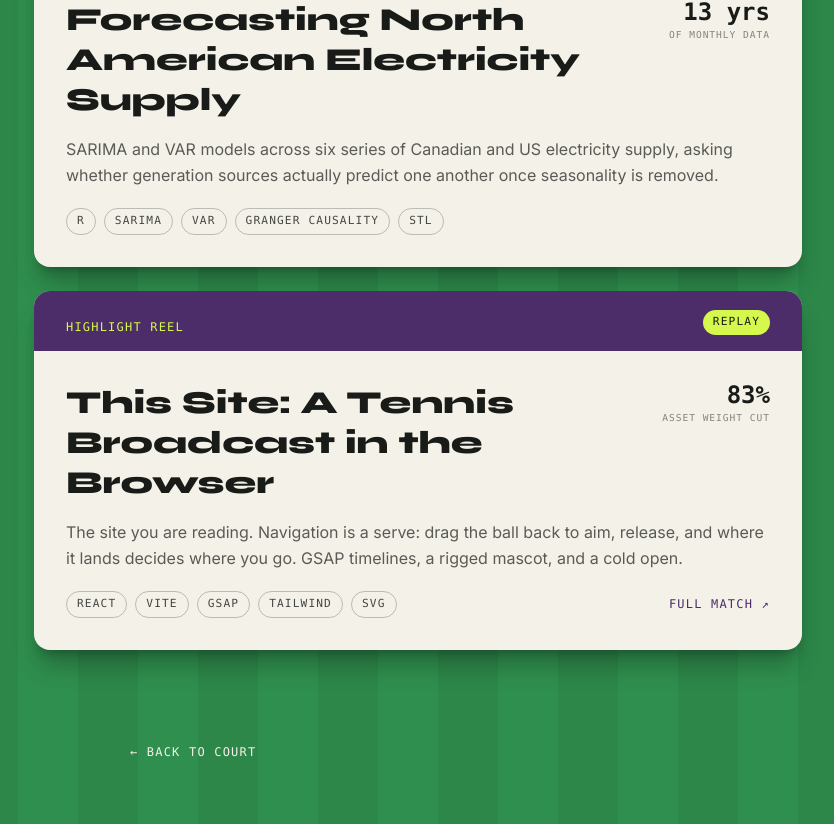
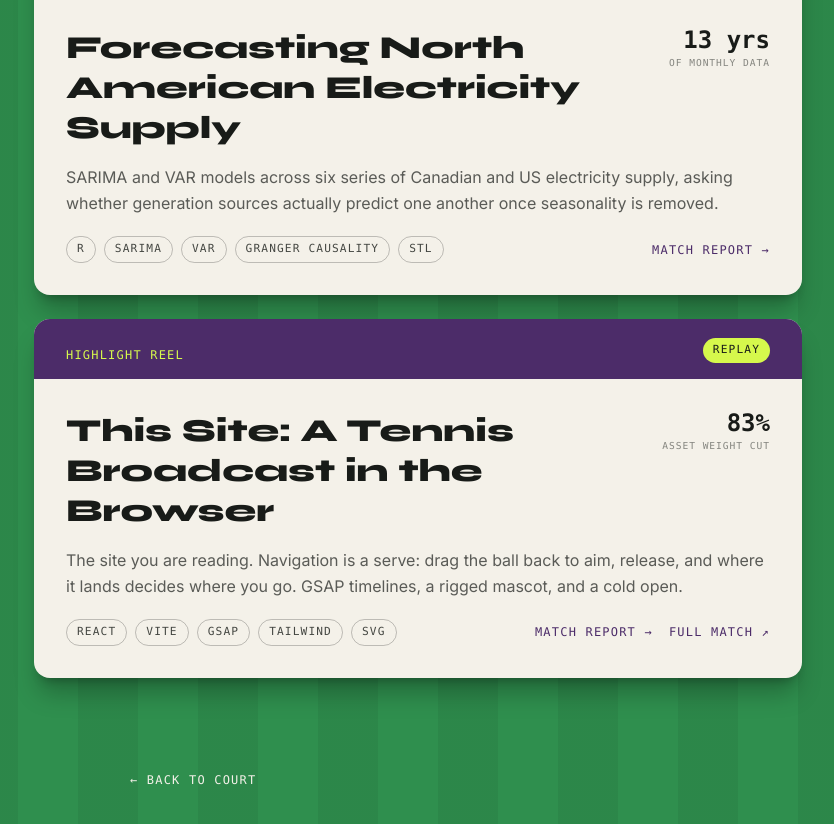
Before and after one commit to smarthkaul/smarthkaul.github.io, a React (Vite) app in the folder website/: page /projects in a window 1280 px wide. Shown: the part 652-1476 px from the top of the page, without its empty margins (222-1056 px from the left). Built offline with nearby package versions, Linux system fonts and the light colour scheme.

Commit message:
Route /projects/:slug to the project detail page

```diff
--- a/website/src/App.jsx
+++ b/website/src/App.jsx
@@ -13,6 +13,7 @@ function App() {
           {SECTIONS.map((s) => (
             <Route key={s.id} path={s.id} element={<CourtStage />} />
           ))}
+          <Route path="projects/:slug" element={<CourtStage />} />
           <Route path="*" element={<Pagenotfound />} />
         </Route>
       </Routes>
--- a/website/src/components/Projects.jsx
+++ b/website/src/components/Projects.jsx
@@ -1,7 +1,12 @@
+import { Link, useParams } from "react-router-dom";
 import { useReveal } from "../hooks/useReveal";
+import { PROJECTS } from "../data/projects";
+import ProjectDetail from "./ProjectDetail";
 import StatCard from "./broadcast/StatCard";
 import Badge from "./broadcast/Badge";
-import { PROJECTS } from "../data/projects";
+
+const cardLinkClass =
+  "font-mono text-xs uppercase tracking-widest text-wimbledon hover:text-grass-dark transition-colors";
 
 const ProjectCard = ({ project }) => (
   <StatCard broadcast="Highlight Reel" headerRight={<Badge tone="ball">Replay</Badge>}>
@@ -30,22 +35,31 @@ const ProjectCard = ({ project }) => (
           </Badge>
         ))}
       </div>
+      <div className="flex flex-wrap items-center gap-4 shrink-0">
+        <Link to={`/projects/${project.slug}`} className={cardLinkClass}>
+          Match report &rarr;
+        </Link>
         {project.github && (
           <a
             href={project.github}
             target="_blank"
             rel="noopener noreferrer"
-          className="font-mono text-xs uppercase tracking-widest text-wimbledon hover:text-grass-dark transition-colors shrink-0"
+            className={cardLinkClass}
           >
             Full match &#8599;
           </a>
         )}
       </div>
+    </div>
   </StatCard>
 );
 
 const Projects = () => {
+  // useReveal must run unconditionally — hooks cannot sit after an early return.
   const [ref, visible] = useReveal();
+  const { slug } = useParams();
+
+  if (slug) return <ProjectDetail slug={slug} />;
 
   return (
     <section id="projects" className="px-6 sm:px-12 lg:px-24 py-16">
@@ -55,8 +69,8 @@ const Projects = () => {
           Highlight Reel
         </p>
         <div className="grid grid-cols-1 gap-6">
-          {PROJECTS.map((project, i) => (
-            <ProjectCard key={i} project={project} />
+          {PROJECTS.map((project) => (
+            <ProjectCard key={project.slug} project={project} />
           ))}
         </div>
       </div>
```
Also changed, not shown: 1 other file (tests, documents, lock files or other folders). Lines whose indentation alone changed are shown as unchanged.
